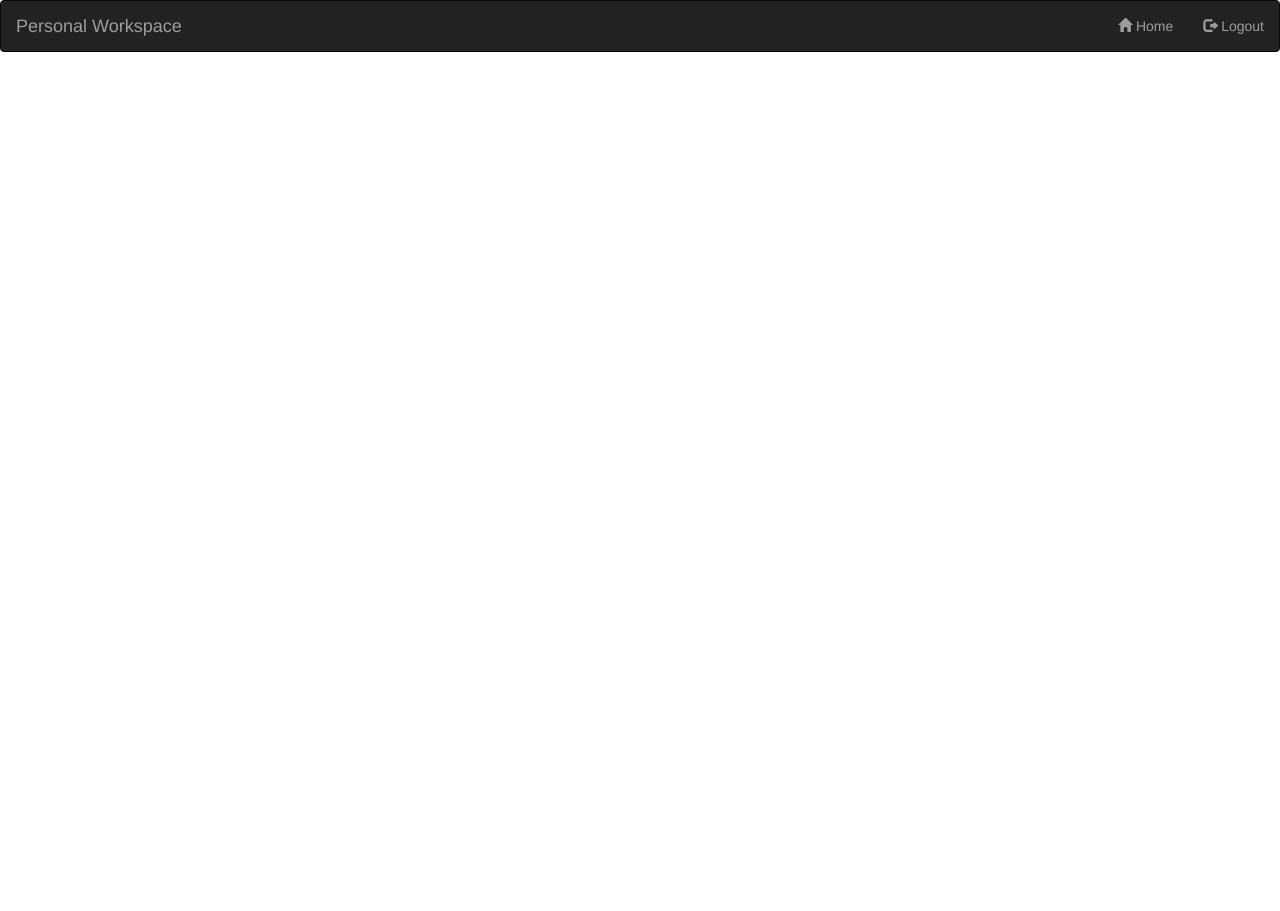
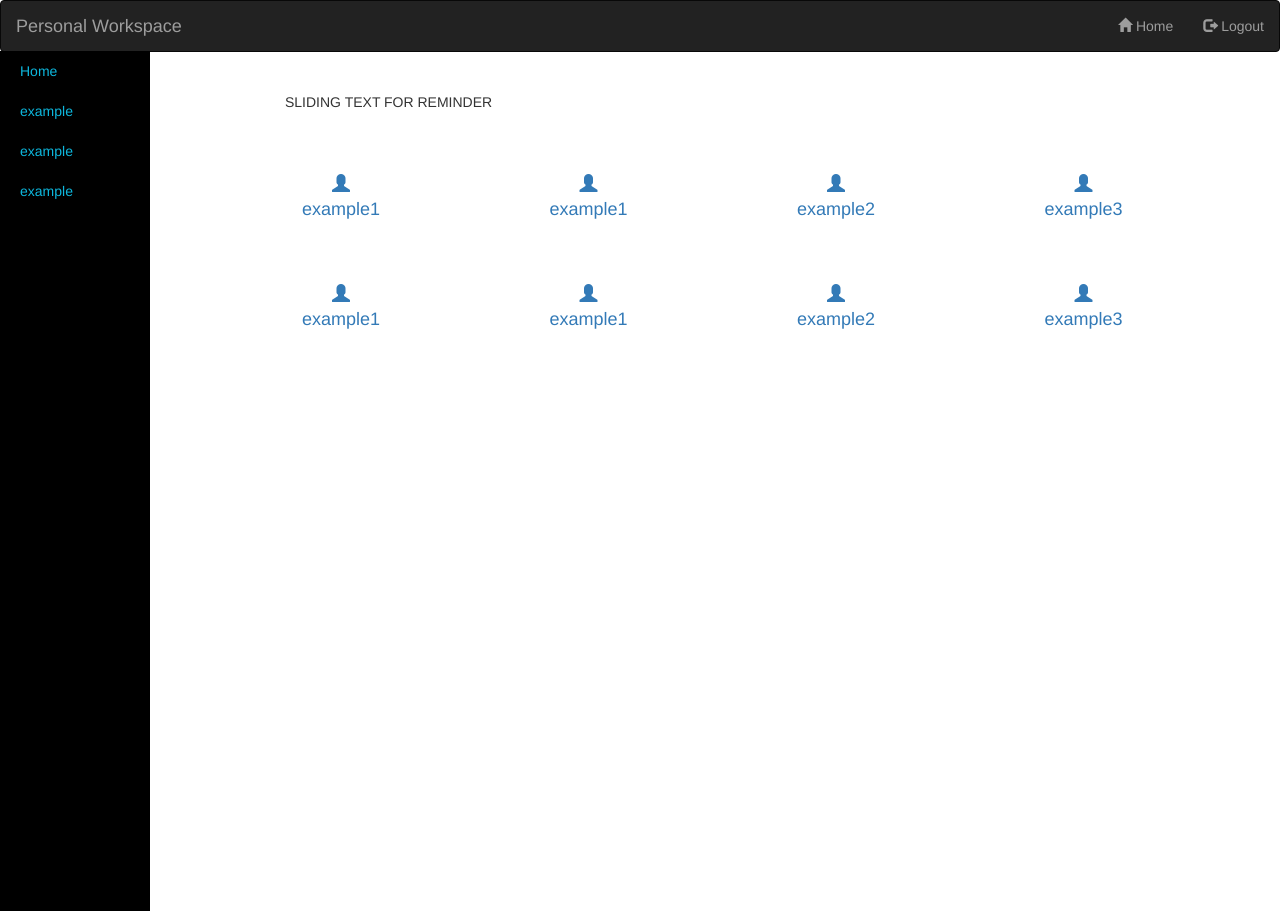
Before and after one commit to RemoteCodersAtWork/Personal-Workspace, a Flask app: page /member-page in a window 1280 px wide. Run offline with Flask 2, Linux system fonts and the light colour scheme; the visitor is signed in with stand-in values (Sample User, id 1); some libraries are stand-ins or nearby versions.

Commit message:
Frontend for members page

```diff
--- /dev/null
+++ b/app/templates/includes/_sidebar.html
@@ -0,0 +1,121 @@
+<style>
+    #wrapper {
+        padding-left: 0;
+        -webkit-transition: all 0.5s ease;
+        -moz-transition: all 0.5s ease;
+        -o-transition: all 0.5s ease;
+        transition: all 0.5s ease;
+    }
+
+    #wrapper.toggled {
+        padding-left: 250px;
+    }
+
+    #sidebar-wrapper {
+        z-index: 1000;
+        position: fixed;
+        left: 250px;
+        width: 0;
+        height: 100%;
+        margin-left: -250px;
+        overflow-y: auto;
+        background: #000;
+        -webkit-transition: all 0.5s ease;
+        -moz-transition: all 0.5s ease;
+        -o-transition: all 0.5s ease;
+        transition: all 0.5s ease;
+        margin-top: -21px;
+    }
+
+    #wrapper.toggled #sidebar-wrapper {
+        width: 250px;
+    }
+
+    #page-content-wrapper {
+        width: 100%;
+        position: absolute;
+        padding: 15px;
+    }
+
+    #wrapper.toggled #page-content-wrapper {
+        position: absolute;
+        margin-right: -250px;
+    }
+
+    /* Sidebar Styles */
+
+    .sidebar-nav {
+        position: absolute;
+        top: 0;
+        width: 150px;
+        margin: 0;
+        padding: 0;
+        list-style: none;
+        color: #0DB8DE;
+    }
+
+    .sidebar-nav li {
+        text-indent: 20px;
+        line-height: 40px;
+        color: #0DB8DE;
+    }
+
+    .sidebar-nav li a {
+        display: block;
+        text-decoration: none;
+        color: #0DB8DE;
+    }
+
+    .sidebar-nav li a:hover {
+        text-decoration: none;
+        color: #0DB8DE;
+        background: rgba(255, 255, 255, 0.9);
+    }
+
+    .sidebar-nav li a:active,
+    .sidebar-nav li a:focus {
+        text-decoration: none;
+    }
+
+    @media(min-width:768px) {
+        #wrapper {
+            padding-left: 250px;
+        }
+
+        #wrapper.toggled {
+            padding-left: 0;
+        }
+
+        #sidebar-wrapper {
+            width: 150px;
+        }
+
+        #wrapper.toggled #sidebar-wrapper {
+            width: 0;
+        }
+
+        #page-content-wrapper {
+            padding: 20px;
+            position: relative;
+        }
+
+        #wrapper.toggled #page-content-wrapper {
+            position: relative;
+            margin-right: 0;
+        }
+    }
+</style>
+
+<div id="wrapper">
+    <!-- Sidebar -->
+    <div id="sidebar-wrapper">
+        <ul class="sidebar-nav">
+            <li>
+                <a href="{{ url_for('homepage') }}">Home</a>
+                <a href="#">example</a>
+                <a href="#">example</a>
+                <a href="#">example</a>
+            </li>
+        </ul>
+    </div>
+    <!-- /#sidebar-wrapper -->
--- a/app/templates/index.html
+++ b/app/templates/index.html
@@ -8,6 +8,17 @@
 		<link rel="stylesheet" href="https://maxcdn.bootstrapcdn.com/bootstrap/3.4.1/css/bootstrap.min.css">
 		<script src="https://ajax.googleapis.com/ajax/libs/jquery/3.5.1/jquery.min.js"></script>
 		<script src="https://maxcdn.bootstrapcdn.com/bootstrap/3.4.1/js/bootstrap.min.js"></script>
+		<style>
+			.errlable {
+				color: red;
+			}
+			.successlable{
+				color: green;
+			}
+			.warninglable {
+				color: yellow
+			}
+		</style>
 	</head>
 	<body>
 		{% include "includes/_navbar.html" %}
--- a/app/templates/members.html
+++ b/app/templates/members.html
@@ -1,13 +1,50 @@
 {% extends 'index.html' %}
 
 {% block body %}
-
-<section class="hero is-dark is-fullheight">
-    <div class="hero-body">
-      <div class="container">
-
+{% include "includes/_sidebar.html" %}
+<style>
+  .containerpanel {
+    margin-top: 50px;
+  }
+</style>
+<div id="page-content-wrapper">
+  <div class="container-fluid">
+    SLIDING TEXT FOR REMINDER
+  </div>
+  <div class="container-fluid">
+      <div class = "containerpanel">
+          <div class="row justify-content-md-center">
+            <div class="col-sm-3">
+              <a href="#" class="btn btn-dblue btn-lg" role="button"><span class="glyphicon glyphicon-user glyphsize"></span> <br />example1</a>
+            </div>
+            <div class="col-sm-3">
+              <a href="#" class="btn btn-dblue btn-lg" role="button"><span class="glyphicon glyphicon-user glyphsize"></span> <br />example1 </a>
+            </div>
+            <div class="col-sm-3">
+              <a href="#" class="btn btn-dblue btn-lg" role="button"><span class="glyphicon glyphicon-user glyphsize"></span> <br />example2 </a>
+            </div>
+            <div class="col-sm-3">
+              <a href="#" class="btn btn-dblue btn-lg" role="button"><span class="glyphicon glyphicon-user glyphsize"></span> <br />example3 </a>
+            </div>
+          </div>
+          <br><br>
+          <div class="row justify-content-md-center">
+            <div class="col-sm-3">
+              <a href="#" class="btn btn-dblue btn-lg" role="button"><span class="glyphicon glyphicon-user glyphsize"></span> <br />example1</a>
+            </div>
+            <div class="col-sm-3">
+              <a href="#" class="btn btn-dblue btn-lg" role="button"><span class="glyphicon glyphicon-user glyphsize"></span> <br />example1 </a>
+            </div>
+            <div class="col-sm-3">
+              <a href="#" class="btn btn-dblue btn-lg" role="button"><span class="glyphicon glyphicon-user glyphsize"></span> <br />example2 </a>
+            </div>
+            <div class="col-sm-3">
+              <a href="#" class="btn btn-dblue btn-lg" role="button"><span class="glyphicon glyphicon-user glyphsize"></span> <br />example3 </a>
+            </div>
+          </div>
       </div>
     </div>
-  </section>
-
+  </div>
+</div>
+</div>
 {% endblock %}
```
Also changed, not shown: app/templates/login.html (+0 -16 lines), app/templates/register.html (+0 -16 lines).
